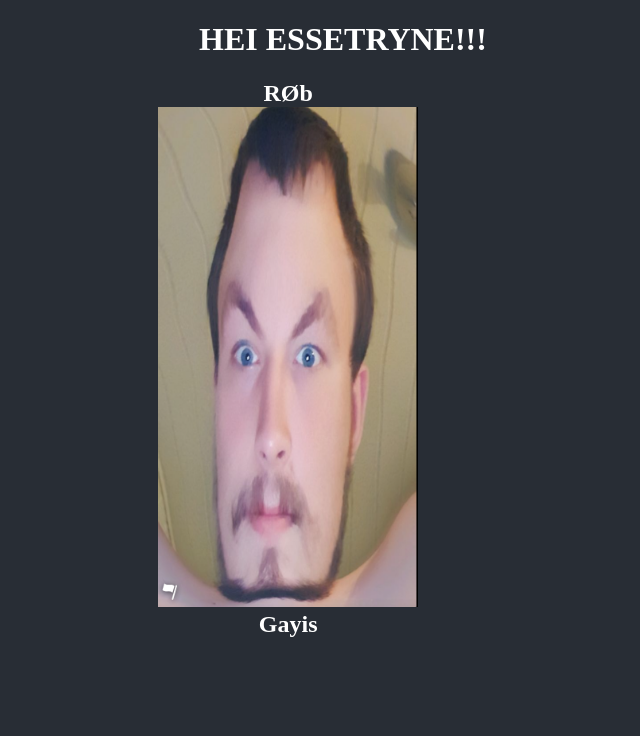
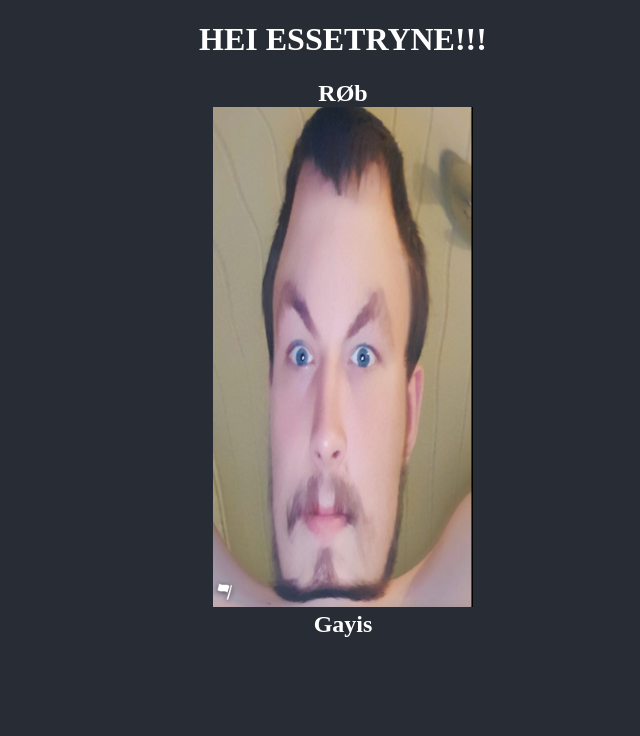
Before and after one commit to jonesmaXd/bursdagsinv_23, a React (Create React App) app: page / in a window 1280 px wide. Shown: the top 736 px of the page, without its empty margins (297-937 px from the left). Built offline with nearby package versions, Linux system fonts and the light colour scheme; grey boxes are pictures that could not be loaded.

Commit message:
Picture is now centered

```diff
--- a/src/App.js
+++ b/src/App.js
@@ -4,7 +4,7 @@ import PictureCard from "./components/PictureCard";
 import Bakkis from "./pictures/baggis.jpg"
 import Brian from "./pictures/brian.jpg"
 import Gad from "./pictures/gad.jpg"
-import PictureSection from "./components/PictureSection";
+
 import PictureSection2 from "./components/PictureSection2";
 
 
--- a/src/components/PictureCard.js
+++ b/src/components/PictureCard.js
@@ -8,12 +8,12 @@ import React from "react";
  */
 export default function PictureCard(props) {
     return(
-        <article className={"center"} >
+        <div className={"picturecard"} >
             <section className={"rakkersection"}>
                 <h2 className={"rakkerText"}>{props.name}</h2>
                 <img src={props.img} className="rakkerpic"  alt={"picture of rakker"}/>
                 <h2 className={"rakkerText"}>{props.description}</h2>
             </section>
-        </article>
+        </div>
     )
 }
--- a/src/components/PictureSection.js
+++ /dev/null
@@ -1,52 +0,0 @@
-import {RAKKERS} from "../constants/rakkers";
-import PictureCard from "./PictureCard";
-import Bakkis from "../pictures/baggis.jpg"
-import {useEffect, useState} from "react";
-
-export default function PictureSection() {
-
-    const rakkerList = RAKKERS;
-
-    const [count, setCount] = useState(0);
-
-    function handleCount() {
-        if(count === rakkerList.length - 1) {
-            console.log(count)
-        } else {
-            setCount(count => count + 1);
-        }
-    }
-
-    useEffect(() => {
-        const interval = setInterval(() => {
-            handleCount()
-            console.log(count)
-        }, 5000);
-
-        return () => clearInterval(interval);
-    }, [count]);
-
-    let rakkerOnDisplay = rakkerList[count]
-
-    function displayRakkers() {
-
-        return (
-            <div>
-                <PictureCard
-                    name={rakkerOnDisplay.name}
-                    img={rakkerOnDisplay.img}
-                    description={rakkerOnDisplay.description}
-                    key={rakkerOnDisplay.id}
-                />
-            </div>
-        )
-    }
-
-
-
-    return (
-        <div>
-            {displayRakkers()}
-        </div>
-    )
-}
--- a/src/components/PictureSection2.js
+++ b/src/components/PictureSection2.js
@@ -1,6 +1,5 @@
 import React, { useState, useEffect } from 'react';
 import {RAKKERS} from "../constants/rakkers";
-import PictureSection from "./PictureSection";
 import PictureCard from "./PictureCard";
 
 export default function PictureSection2() {
--- a/src/stylecheet.css
+++ b/src/stylecheet.css
@@ -40,7 +40,16 @@ body {
     margin-right: auto;
     margin-left: auto;
 }
+.picturecard {
+    display: flex;
+    justify-content: center;
+    align-items: center;
+ /* Adjust as needed */
+}
 
+.picturecard > * {
+    margin: auto;
+}
 .rakkerpic {
     max-width: 370px;
     max-height: 500px;
```
